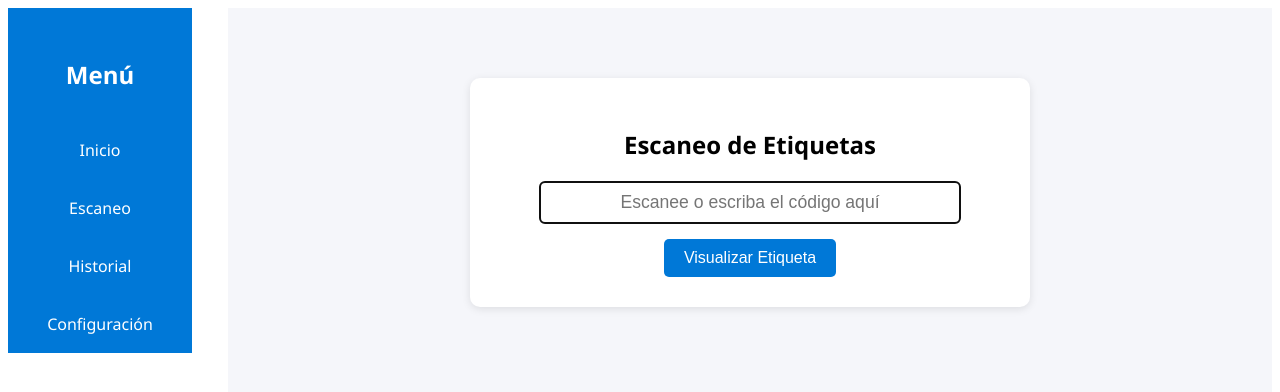
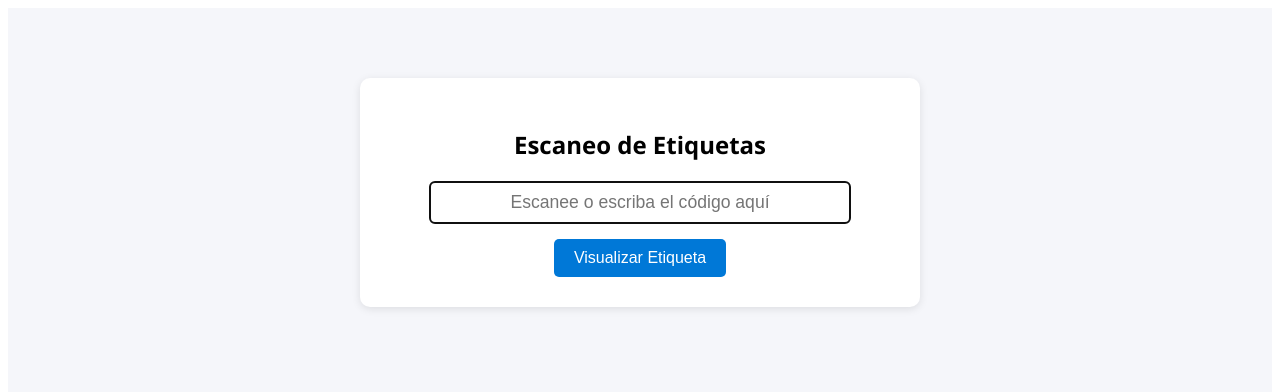
Before and after one commit to CodeEmbraco/PlataformaDeEtiquetas, a plain HTML site: page index.html in a window 1280 px wide. Drawn offline with Linux system fonts and the light colour scheme.

Commit message:
Update index.html
Se elimino el menu

```diff
--- a/index.html
+++ b/index.html
@@ -6,7 +6,7 @@
   <link rel="stylesheet" href="menu.css">
   <style>
     main {
-      margin-left: 220px;
+      margin-left: 0px;
       padding: 20px;
       font-family: 'Segoe UI', Tahoma, Geneva, Verdana, sans-serif;
       background-color: #f5f6fa;
@@ -61,7 +61,7 @@
 </head>
 <body>
   <!-- Menú lateral -->
-  <iframe src="menu.html" class="menu-frame"></iframe>
+  <!-- <iframe src="menu.html" class="menu-frame"></iframe> -->
 
   <main>
     <div class="scanner">
```
